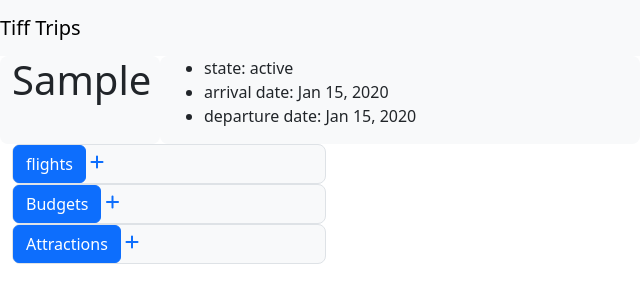
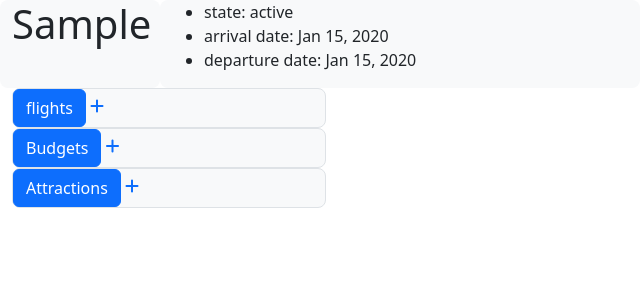
Before and after one commit to bgrego11/tiff-trip, a Django app: template trips/templates/trips/detail.html in a window 1280 px wide. Shown: the top 303 px of the page, without its empty margins (0-640 px from the left). Run offline with Django 4.2, Linux system fonts and the light colour scheme; the template is opened without the code that fills it: values that come from a table or form of the project are taken from there, others are empty; tables that the repository leaves empty hold one stand-in row (values such as "Sample post").

Commit message:
nav stuff

```diff
--- a/trips/templates/trips/base.html
+++ b/trips/templates/trips/base.html
@@ -9,14 +9,14 @@
   </head>
   <body>
 
-    <nav class="navbar navbar-expand-lg navbar-light bg-light">
+    {% comment %} <nav class="navbar navbar-expand-lg navbar-light bg-dark">
         <a class="navbar-brand" href="https://tifftrips.azurewebsites.net/trips/">Tiff Trips</a>
 
 
 
 
 
-      </nav>
+      </nav> {% endcomment %}
 
     {% block content %}
       <!-- default content text (typically empty) -->
```
